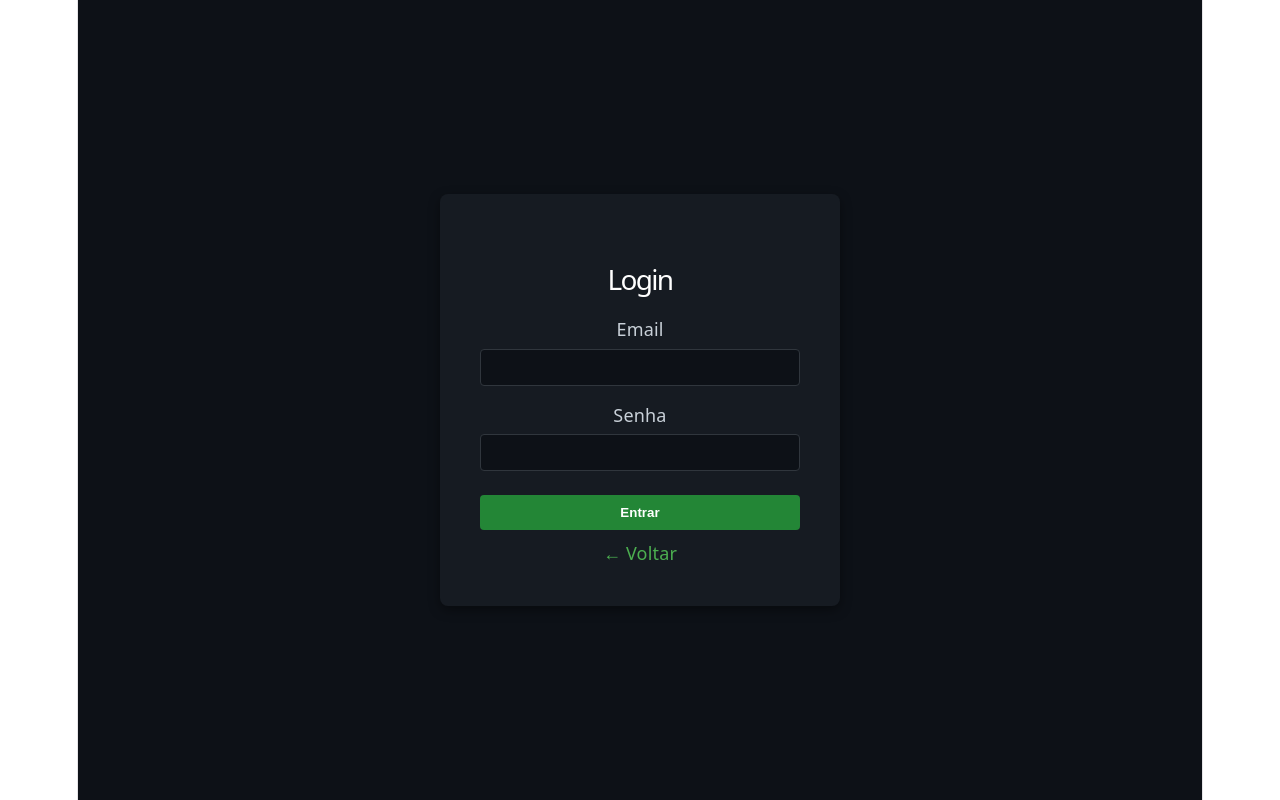
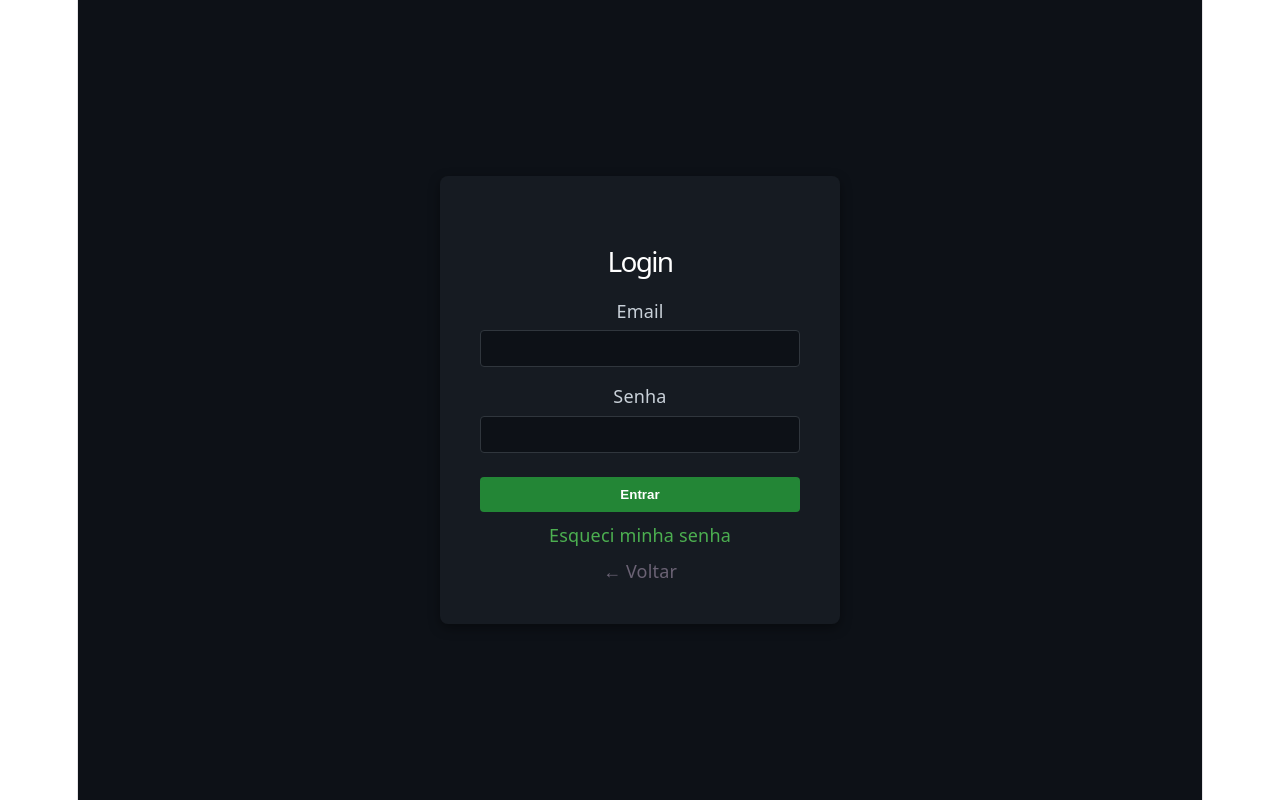
Before and after one commit to ThallesNovo/Projeto-Sistema-de-Gestao-de-Tarefas, a React (Vite) app in the folder frontend/: page /login in a window 1280 px wide. Built offline with nearby package versions, Linux system fonts and the light colour scheme; no server answers.

Commit message:
fix: salva alteracoes pendentes do link de esqueci senha

```diff
--- a/frontend/src/pages/Login.jsx
+++ b/frontend/src/pages/Login.jsx
@@ -54,8 +54,19 @@ function Login() {
         {erro && <p className="erro">{erro}</p>}
         <button type="submit">Entrar</button>
       </form>
-      <p style={{ marginTop: "10px", textAlign: "center" }}> <span style={{ cursor: "pointer", color: "#4caf50" }} onClick={() => navigate("/")}> ← Voltar </span> </p>
-      </div>
+
+      <p style={{ marginTop: "10px", textAlign: "center" }}>
+        <span style={{ cursor: "pointer", color: "#4caf50" }} onClick={() => navigate("/esqueci-senha")}>
+          Esqueci minha senha
+        </span>
+      </p>
+
+       <p style={{ marginTop: "10px", textAlign: "center" }}>
+         <span style={{ cursor: "pointer", color: "■#4caf50" }} onClick={() => navigate("/")}>
+           ← Voltar
+         </span>
+       </p>
+     </div>
     </div>
   );
 }
```
